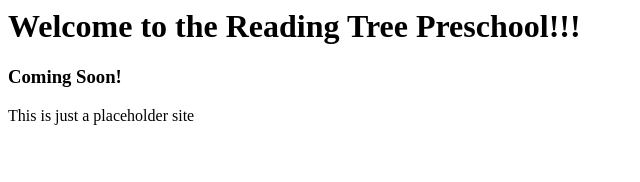
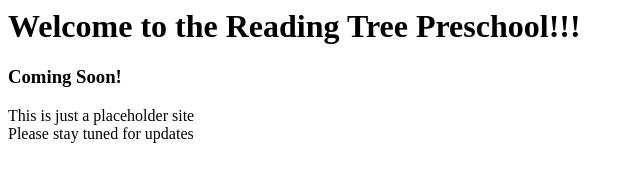
Before and after one commit to VenomousMaterial/readingtree, a website: page src/index.html in a window 1280 px wide. Shown: the whole page, without its empty margins (0-640 px from the left). Drawn offline with Linux system fonts and the light colour scheme.

Commit message:
update index page

```diff
--- a/src/index.html
+++ b/src/index.html
@@ -1,3 +1,4 @@
 <h1>Welcome to the Reading Tree Preschool!!!</h1>
 <h3>Coming Soon!</h3>
 <div>This is just a placeholder site</div>
+<div>Please stay tuned for updates</div>
```
